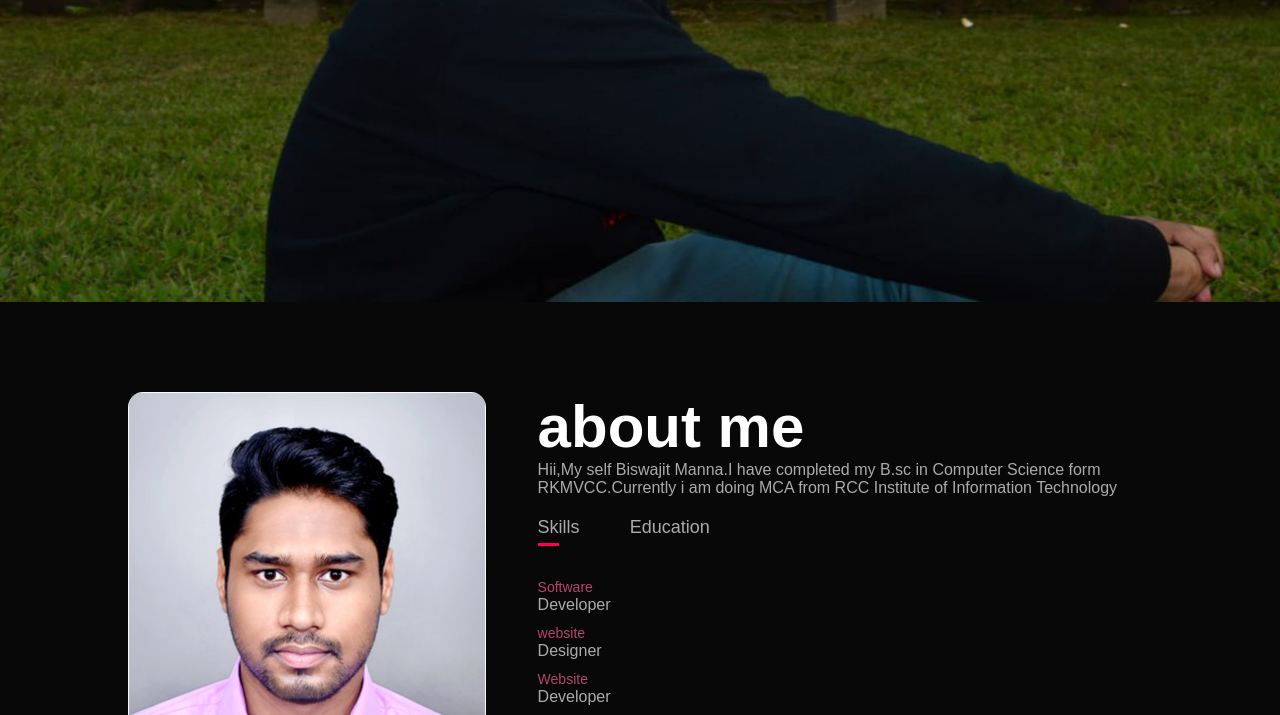
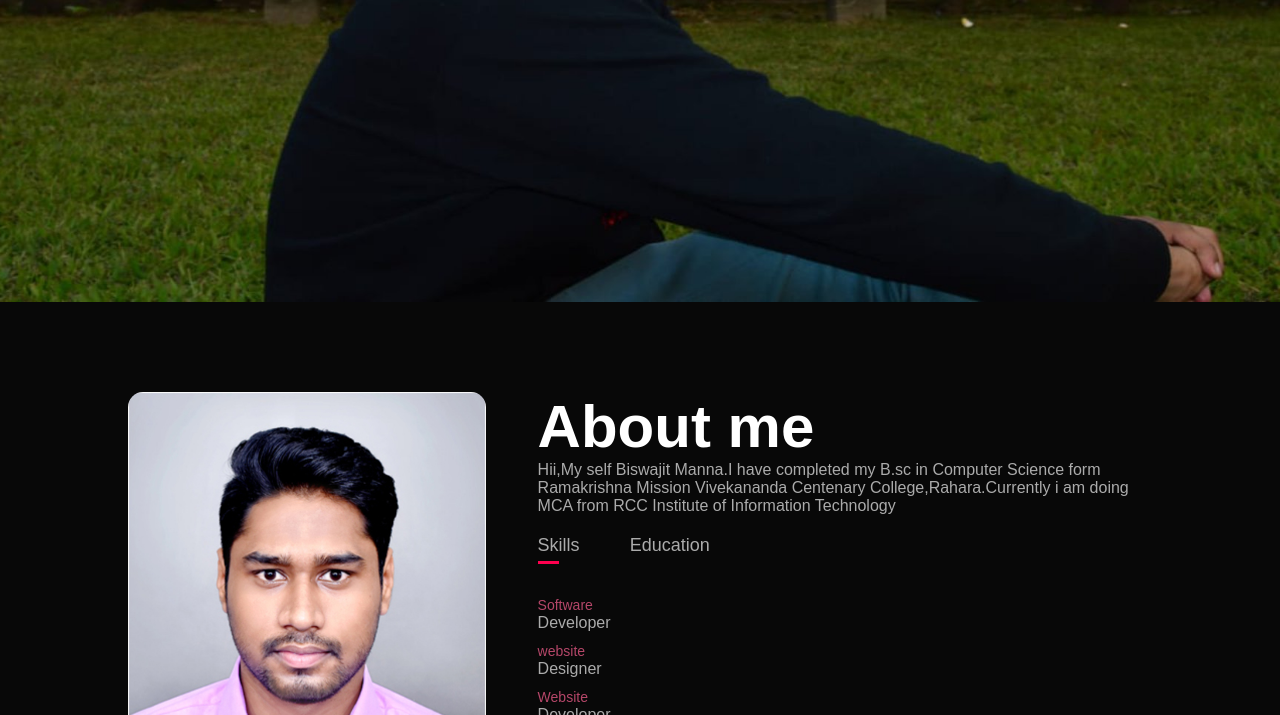
Before and after one commit to bisu2000/Portfolio, a plain HTML site: page index.html in a window 1280 px wide. Shown: the part 498-1213 px from the top of the page. Drawn offline with Linux system fonts and the light colour scheme.

Commit message:
about me to About me

```diff
--- a/index.html
+++ b/index.html
@@ -40,8 +40,8 @@
                     <img src="images/Biswajit image.jpg">
                 </div>
                 <div class="about-col-2">
-                    <h1 class="sub-title">about me</h1>
-                    <p>Hii,My self Biswajit Manna.I have completed my B.sc in Computer Science form RKMVCC.Currently i am doing MCA from RCC Institute of Information Technology</p>
+                    <h1 class="sub-title">About me</h1>
+                    <p>Hii,My self Biswajit Manna.I have completed my B.sc in Computer Science form Ramakrishna Mission Vivekananda Centenary College,Rahara.Currently i am doing MCA from RCC Institute of Information Technology</p>
 
                     <div class="tab-titles">
                     <p class="tab-links active-link" onclick="opentab('skills')">Skills</p>
```
